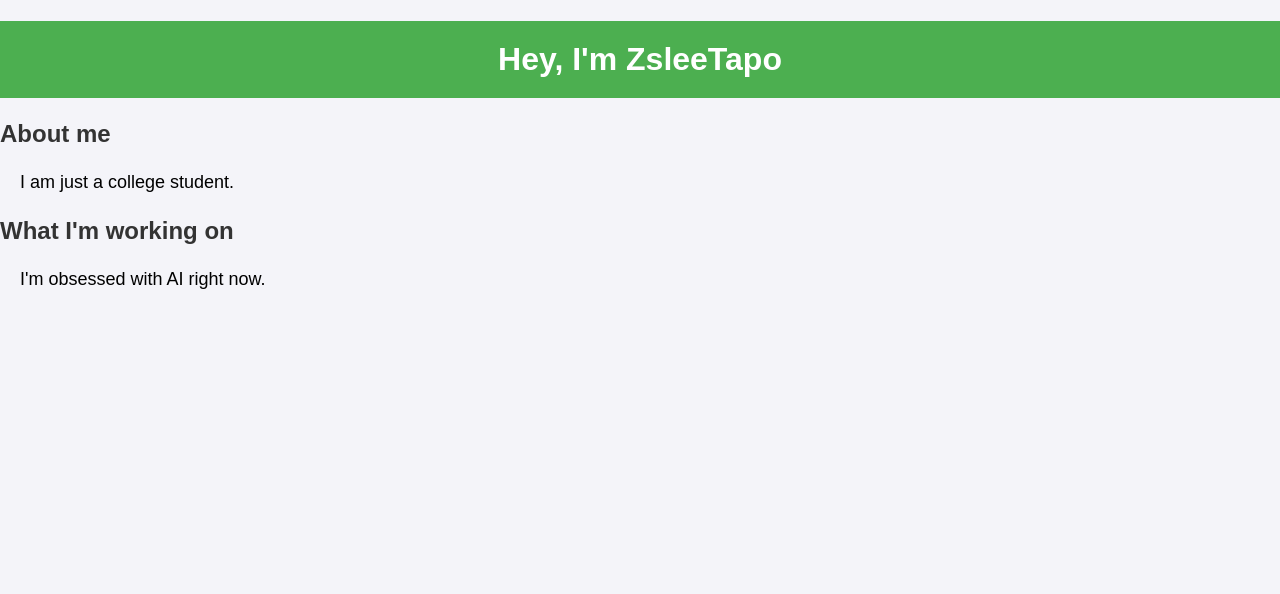
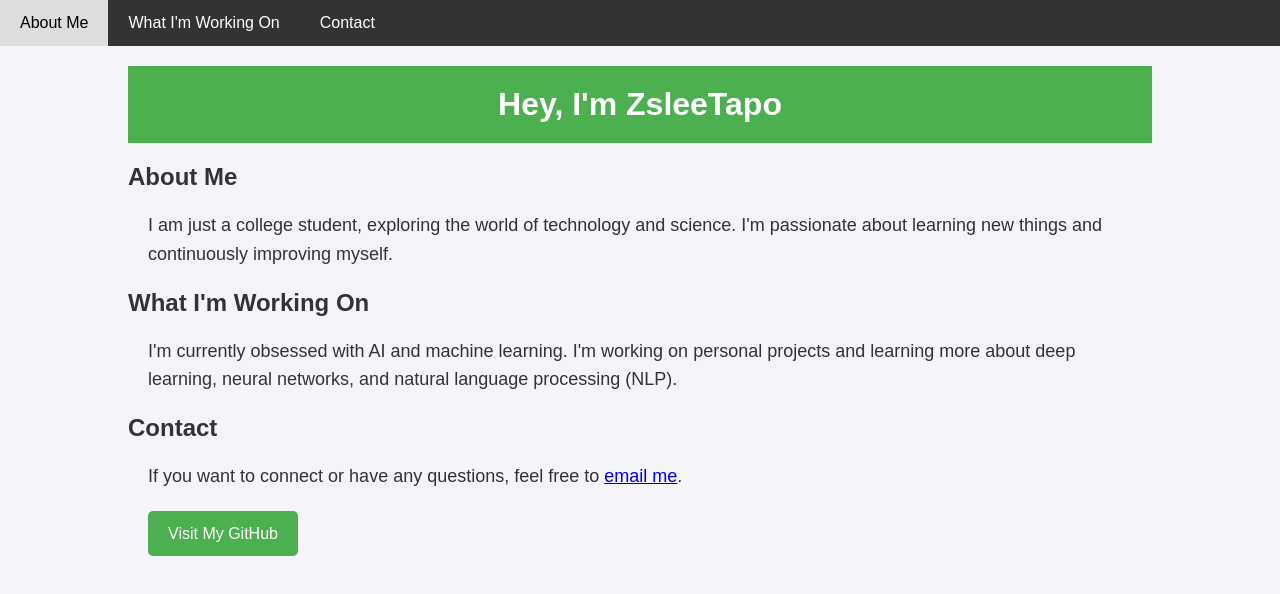
Before and after one commit to ZsleeTapo/Nothing, a plain HTML site: page index.html in a window 1280 px wide. Drawn offline with Linux system fonts and the light colour scheme.

Commit message:
Add files via upload

```diff
--- a/index.html
+++ b/index.html
@@ -1,35 +1,110 @@
 <!DOCTYPE html>
-<html>
+<html lang="en">
     <head>
+        <meta charset="UTF-8">
+        <meta name="viewport" content="width=device-width, initial-scale=1.0">
         <title>My Personal Website</title>
         <style>
+            /* 基本样式 */
             body {
                 font-family: Arial, sans-serif;
                 margin: 0;
                 padding: 0;
                 background-color: #f4f4f9;
+                color: #333;
             }
+
             h1 {
                 background-color: #4CAF50;
                 color: white;
                 padding: 20px;
                 text-align: center;
+                margin: 0;
             }
+
             h2 {
                 color: #333;
             }
+
             p {
                 font-size: 18px;
                 line-height: 1.6;
                 margin: 20px;
             }
+
+            /* 导航栏样式 */
+            nav {
+                background-color: #333;
+                overflow: hidden;
+            }
+
+            nav a {
+                float: left;
+                display: block;
+                color: white;
+                text-align: center;
+                padding: 14px 20px;
+                text-decoration: none;
+            }
+
+            nav a:hover {
+                background-color: #ddd;
+                color: black;
+            }
+
+            /* 按钮样式 */
+            .btn {
+                background-color: #4CAF50;
+                color: white;
+                padding: 10px 20px;
+                text-align: center;
+                border: none;
+                cursor: pointer;
+                font-size: 16px;
+                border-radius: 5px;
+                text-decoration: none;
+                display: inline-block;
+            }
+
+            .btn:hover {
+                background-color: #45a049;
+            }
+
+            /* 页面容器 */
+            .container {
+                width: 80%;
+                margin: 0 auto;
+                padding-top: 20px;
+            }
         </style>
     </head>
     <body>
-        <h1>Hey, I'm ZsleeTapo</h1>
-        <h2>About me</h2>
-        <p>I am just a college student.</p>
-        <h2>What I'm working on</h2>
-        <p>I'm obsessed with AI right now.</p>
+
+        <!-- 导航栏 -->
+        <nav>
+            <a href="#about">About Me</a>
+            <a href="#work">What I'm Working On</a>
+            <a href="#contact">Contact</a>
+        </nav>
+
+        <div class="container">
+            <h1>Hey, I'm ZsleeTapo</h1>
+
+            <!-- About Me 部分 -->
+            <h2 id="about">About Me</h2>
+            <p>I am just a college student, exploring the world of technology and science. I'm passionate about learning new things and continuously improving myself.</p>
+
+            <!-- What I'm Working On 部分 -->
+            <h2 id="work">What I'm Working On</h2>
+            <p>I'm currently obsessed with AI and machine learning. I'm working on personal projects and learning more about deep learning, neural networks, and natural language processing (NLP).</p>
+
+            <!-- 联系方式部分 -->
+            <h2 id="contact">Contact</h2>
+            <p>If you want to connect or have any questions, feel free to <a href="mailto:zsleetapo@example.com">email me</a>.</p>
+
+            <!-- 按钮 -->
+            <p><a href="https://github.com/zsleetapo" target="_blank" class="btn">Visit My GitHub</a></p>
+        </div>
+
     </body>
 </html>
```
